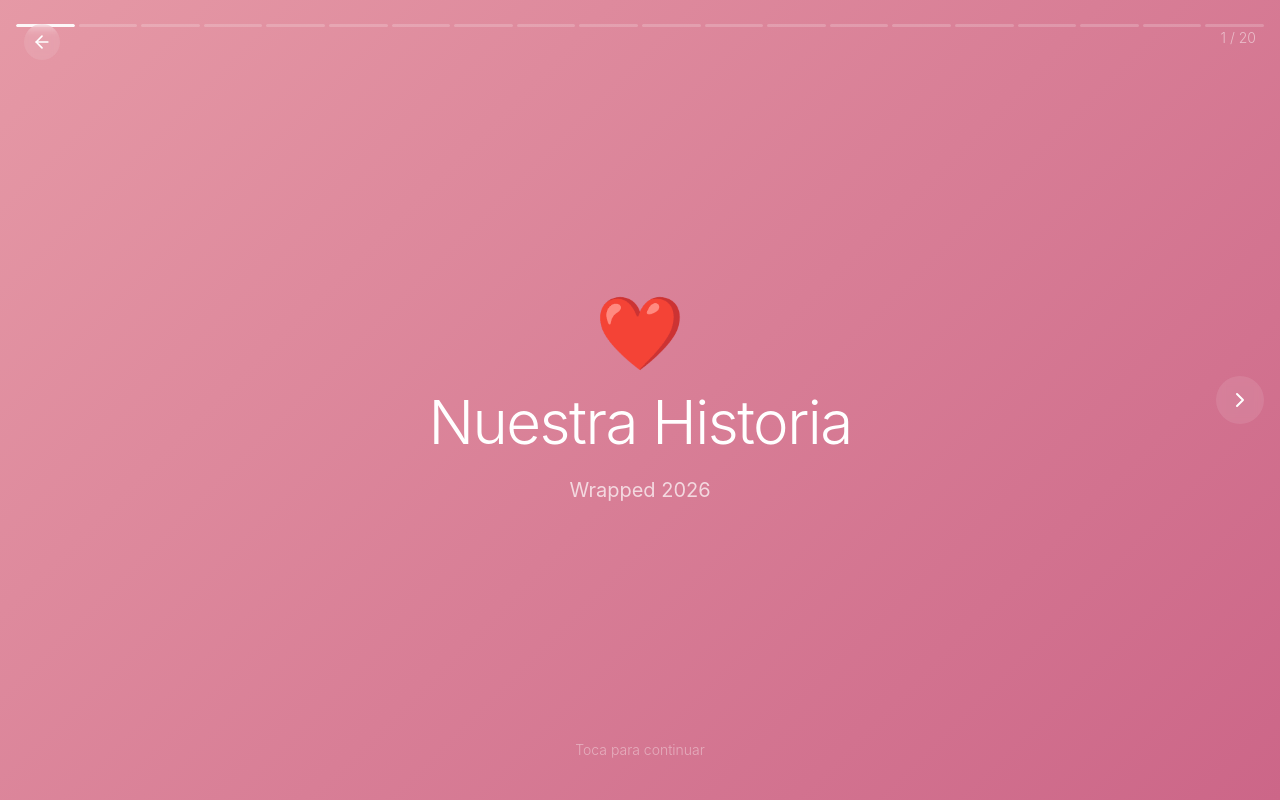
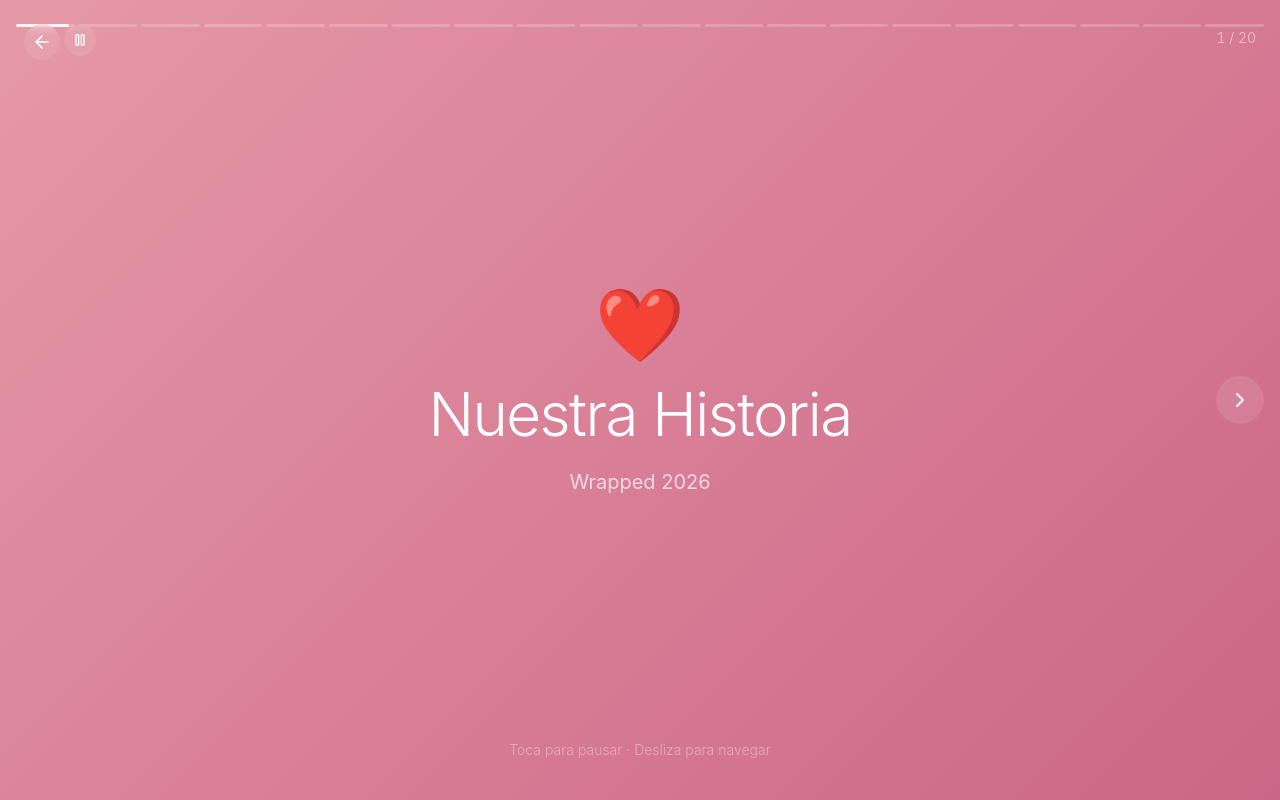
Before and after one commit to zelttikDevv/Nuestra-Historia, a Next.js app: page /wrapped in a window 1280 px wide. Built offline with nearby package versions, Linux system fonts and the light colour scheme.

Commit message:
Update WrappedView.tsx

```diff
--- a/components/WrappedView.tsx
+++ b/components/WrappedView.tsx
@@ -2,9 +2,11 @@
 
 import { useState, useEffect, useCallback, useRef } from 'react';
 import { motion, AnimatePresence } from 'framer-motion';
-import { ArrowLeft, ChevronLeft, ChevronRight } from 'lucide-react';
+import { ArrowLeft, ChevronLeft, ChevronRight, Pause, Play } from 'lucide-react';
 import { useRouter } from 'next/navigation';
 import { wrapped, type WrappedSlide } from '@/content/wrapped';
+
+const AUTO_ADVANCE_MS = 6000;
 
 const gradientMap: Record<WrappedSlide['gradient'], string> = {
   rose: 'linear-gradient(135deg, hsl(350 60% 75%) 0%, hsl(340 50% 60%) 100%)',
@@ -37,110 +39,226 @@ function ProgressBar({ total, current }: { total: number; current: number }) {
   );
 }
 
+const staggerContainer = {
+  animate: {
+    transition: {
+      staggerChildren: 0.12,
+      delayChildren: 0.2,
+    },
+  },
+};
+
+const staggerItem = {
+  initial: { opacity: 0, y: 12, filter: 'blur(4px)' },
+  animate: {
+    opacity: 1,
+    y: 0,
+    filter: 'blur(0px)',
+    transition: { duration: 0.6, ease: [0.22, 1, 0.36, 1] },
+  },
+};
+
 function ScreenContent({ slide }: { slide: WrappedSlide }) {
   switch (slide.type) {
     case 'cover':
       return (
-        <div className="text-center space-y-6">
-          {slide.emoji && <div className="text-7xl">{slide.emoji}</div>}
-          <h1 className="text-5xl md:text-6xl font-light text-white leading-tight tracking-tight">
+        <motion.div
+          className="text-center space-y-6"
+          variants={staggerContainer}
+          initial="initial"
+          animate="animate"
+        >
+          {slide.emoji && (
+            <motion.div variants={staggerItem} className="text-7xl">
+              {slide.emoji}
+            </motion.div>
+          )}
+          <motion.h1
+            variants={staggerItem}
+            className="text-5xl md:text-6xl font-light text-white leading-tight tracking-tight"
+          >
             {slide.title}
-          </h1>
+          </motion.h1>
           {slide.subtitle && (
-            <p className="text-lg md:text-xl text-white/70 max-w-md mx-auto leading-relaxed">
+            <motion.p
+              variants={staggerItem}
+              className="text-lg md:text-xl text-white/70 max-w-md mx-auto leading-relaxed"
+            >
               {slide.subtitle}
-            </p>
+            </motion.p>
           )}
-        </div>
+        </motion.div>
       );
 
     case 'text':
       return (
-        <div className="text-center space-y-6 max-w-lg mx-auto">
-          {slide.emoji && <div className="text-5xl">{slide.emoji}</div>}
-          <h2 className="text-3xl md:text-4xl font-light text-white leading-tight">
+        <motion.div
+          className="text-center space-y-6 max-w-lg mx-auto"
+          variants={staggerContainer}
+          initial="initial"
+          animate="animate"
+        >
+          {slide.emoji && (
+            <motion.div variants={staggerItem} className="text-5xl">
+              {slide.emoji}
+            </motion.div>
+          )}
+          <motion.h2
+            variants={staggerItem}
+            className="text-3xl md:text-4xl font-light text-white leading-tight"
+          >
             {slide.title}
-          </h2>
+          </motion.h2>
           {slide.description && (
-            <p className="text-base md:text-lg text-white/70 leading-relaxed whitespace-pre-line">
+            <motion.p
+              variants={staggerItem}
+              className="text-base md:text-lg text-white/70 leading-relaxed whitespace-pre-line"
+            >
               {slide.description}
-            </p>
+            </motion.p>
           )}
           {slide.subtitle && (
-            <p className="text-sm text-white/50 mt-4">{slide.subtitle}</p>
+            <motion.p
+              variants={staggerItem}
+              className="text-sm text-white/50 mt-4"
+            >
+              {slide.subtitle}
+            </motion.p>
           )}
-        </div>
+        </motion.div>
       );
 
     case 'highlight':
       return (
-        <div className="text-center space-y-6">
-          {slide.emoji && <div className="text-6xl">{slide.emoji}</div>}
+        <motion.div
+          className="text-center space-y-6"
+          variants={staggerContainer}
+          initial="initial"
+          animate="animate"
+        >
+          {slide.emoji && (
+            <motion.div variants={staggerItem} className="text-6xl">
+              {slide.emoji}
+            </motion.div>
+          )}
           {slide.value && (
-            <div className="text-5xl md:text-7xl font-extralight text-white tracking-tight">
+            <motion.div
+              variants={staggerItem}
+              className="text-5xl md:text-7xl font-extralight text-white tracking-tight"
+            >
               {slide.value}
-            </div>
+            </motion.div>
           )}
-          <h2 className="text-2xl md:text-3xl font-light text-white">
+          <motion.h2
+            variants={staggerItem}
+            className="text-2xl md:text-3xl font-light text-white"
+          >
             {slide.title}
-          </h2>
+          </motion.h2>
           {slide.description && (
-            <p className="text-base md:text-lg text-white/70 max-w-sm mx-auto leading-relaxed">
+            <motion.p
+              variants={staggerItem}
+              className="text-base md:text-lg text-white/70 max-w-sm mx-auto leading-relaxed"
+            >
               {slide.description}
-            </p>
+            </motion.p>
           )}
-        </div>
+        </motion.div>
       );
 
     case 'quote':
       return (
-        <div className="text-center space-y-8 max-w-lg mx-auto">
-          {slide.emoji && <div className="text-5xl">{slide.emoji}</div>}
+        <motion.div
+          className="text-center space-y-8 max-w-lg mx-auto"
+          variants={staggerContainer}
+          initial="initial"
+          animate="animate"
+        >
+          {slide.emoji && (
+            <motion.div variants={staggerItem} className="text-5xl">
+              {slide.emoji}
+            </motion.div>
+          )}
           <div className="space-y-4">
             {slide.value ? (
               <>
-                <h3 className="text-xl md:text-2xl font-light text-white/80">
+                <motion.h3
+                  variants={staggerItem}
+                  className="text-xl md:text-2xl font-light text-white/80"
+                >
                   {slide.title}
-                </h3>
-                <blockquote className="text-3xl md:text-4xl font-light text-white leading-relaxed italic">
+                </motion.h3>
+                <motion.blockquote
+                  variants={staggerItem}
+                  className="text-3xl md:text-4xl font-light text-white leading-relaxed italic"
+                >
                   &ldquo;{slide.value}&rdquo;
-                </blockquote>
+                </motion.blockquote>
               </>
             ) : (
-              <blockquote className="text-3xl md:text-4xl font-light text-white leading-relaxed italic">
+              <motion.blockquote
+                variants={staggerItem}
+                className="text-3xl md:text-4xl font-light text-white leading-relaxed italic"
+              >
                 &ldquo;{slide.title}&rdquo;
-              </blockquote>
+              </motion.blockquote>
             )}
             {slide.description && (
-              <p className="text-base text-white/60 whitespace-pre-line">
+              <motion.p
+                variants={staggerItem}
+                className="text-base text-white/60 whitespace-pre-line"
+              >
                 {slide.description}
-              </p>
+              </motion.p>
             )}
           </div>
           {slide.subtitle && (
-            <p className="text-base text-white/60">{slide.subtitle}</p>
+            <motion.p
+              variants={staggerItem}
+              className="text-base text-white/60"
+            >
+              {slide.subtitle}
+            </motion.p>
           )}
-        </div>
+        </motion.div>
       );
 
     case 'ending':
       return (
-        <div className="text-center space-y-8">
-          {slide.emoji && <div className="text-7xl">{slide.emoji}</div>}
-          <h1 className="text-4xl md:text-5xl font-light text-white leading-tight tracking-tight">
+        <motion.div
+          className="text-center space-y-8"
+          variants={staggerContainer}
+          initial="initial"
+          animate="animate"
+        >
+          {slide.emoji && (
+            <motion.div variants={staggerItem} className="text-7xl">
+              {slide.emoji}
+            </motion.div>
+          )}
+          <motion.h1
+            variants={staggerItem}
+            className="text-4xl md:text-5xl font-light text-white leading-tight tracking-tight"
+          >
             {slide.title}
-          </h1>
+          </motion.h1>
           {slide.subtitle && (
-            <p className="text-lg md:text-xl text-white/70 max-w-md mx-auto leading-relaxed">
+            <motion.p
+              variants={staggerItem}
+              className="text-lg md:text-xl text-white/70 max-w-md mx-auto leading-relaxed"
+            >
               {slide.subtitle}
-            </p>
+            </motion.p>
           )}
           {slide.description && (
-            <p className="text-base text-white/60 max-w-sm mx-auto">
+            <motion.p
+              variants={staggerItem}
+              className="text-base text-white/60 max-w-sm mx-auto"
+            >
               {slide.description}
-            </p>
+            </motion.p>
           )}
-        </div>
+        </motion.div>
       );
 
     default:
@@ -152,18 +270,32 @@ function ScreenContent({ slide }: { slide: WrappedSlide }) {
   }
 }
 
+// Story-style transition: fade + subtle zoom
 const slideVariants = {
   enter: (direction: number) => ({
-    x: direction > 0 ? '100%' : '-100%',
+    scale: 0.96,
     opacity: 0,
+    filter: 'blur(4px)',
   }),
   center: {
-    x: 0,
+    scale: 1,
     opacity: 1,
+    filter: 'blur(0px)',
+    transition: {
+      scale: { duration: 0.5, ease: [0.22, 1, 0.36, 1] },
+      opacity: { duration: 0.4 },
+      filter: { duration: 0.5 },
+    },
   },
   exit: (direction: number) => ({
-    x: direction > 0 ? '-30%' : '30%',
+    scale: 1.04,
     opacity: 0,
+    filter: 'blur(6px)',
+    transition: {
+      scale: { duration: 0.4, ease: [0.22, 1, 0.36, 1] },
+      opacity: { duration: 0.3 },
+      filter: { duration: 0.4 },
+    },
   }),
 };
 
@@ -171,16 +303,34 @@ export function WrappedView() {
   const router = useRouter();
   const [currentIndex, setCurrentIndex] = useState(0);
   const [direction, setDirection] = useState(1);
+  const [isPlaying, setIsPlaying] = useState(true);
+  const [progress, setProgress] = useState(0);
   const touchStartX = useRef(0);
   const touchStartY = useRef(0);
+  const timerRef = useRef<number | null>(null);
+  const progressRef = useRef<number | null>(null);
+  const startTimeRef = useRef<number>(Date.now());
 
   const totalSlides = wrapped.length;
   const currentSlide = wrapped[currentIndex];
+
+  const clearTimers = useCallback(() => {
+    if (timerRef.current !== null) {
+      clearTimeout(timerRef.current);
+      timerRef.current = null;
+    }
+    if (progressRef.current !== null) {
+      cancelAnimationFrame(progressRef.current);
+      progressRef.current = null;
+    }
+  }, []);
 
   const goNext = useCallback(() => {
     if (currentIndex < totalSlides - 1) {
       setDirection(1);
       setCurrentIndex((prev) => prev + 1);
+      setProgress(0);
+      startTimeRef.current = Date.now();
     }
   }, [currentIndex, totalSlides]);
 
@@ -188,9 +338,41 @@ export function WrappedView() {
     if (currentIndex > 0) {
       setDirection(-1);
       setCurrentIndex((prev) => prev - 1);
+      setProgress(0);
+      startTimeRef.current = Date.now();
     }
   }, [currentIndex]);
 
+  // Auto-advance timer
+  useEffect(() => {
+    clearTimers();
+
+    if (!isPlaying) return;
+
+    startTimeRef.current = Date.now();
+
+    const tick = () => {
+      const elapsed = Date.now() - startTimeRef.current;
+      const pct = Math.min(elapsed / AUTO_ADVANCE_MS, 1);
+      setProgress(pct);
+
+      if (pct >= 1) {
+        if (currentIndex < totalSlides - 1) {
+          goNext();
+        } else {
+          setIsPlaying(false);
+        }
+      } else {
+        progressRef.current = requestAnimationFrame(tick);
+      }
+    };
+
+    progressRef.current = requestAnimationFrame(tick);
+
+    return clearTimers;
+  }, [currentIndex, isPlaying, totalSlides, goNext, clearTimers]);
+
+  // Keyboard navigation
   useEffect(() => {
     const handleKeyDown = (e: KeyboardEvent) => {
       if (e.key === 'ArrowRight' || e.key === ' ') {
@@ -201,6 +383,8 @@ export function WrappedView() {
         goPrev();
       } else if (e.key === 'Escape') {
         router.push('/');
+      } else if (e.key === 'p' || e.key === 'P') {
+        setIsPlaying((prev) => !prev);
       }
     };
     window.addEventListener('keydown', handleKeyDown);
@@ -210,6 +394,8 @@ export function WrappedView() {
   const handleTouchStart = (e: React.TouchEvent) => {
     touchStartX.current = e.touches[0].clientX;
     touchStartY.current = e.touches[0].clientY;
+    // Pause on touch
+    setIsPlaying(false);
   };
 
   const handleTouchEnd = (e: React.TouchEvent) => {
@@ -219,6 +405,21 @@ export function WrappedView() {
     if (Math.abs(deltaX) > Math.abs(deltaY) && Math.abs(deltaX) > 50) {
       if (deltaX > 0) goNext();
       else goPrev();
+    }
+    // Resume after a brief pause
+    setTimeout(() => {
+      startTimeRef.current = Date.now() - progress * AUTO_ADVANCE_MS;
+      setIsPlaying(true);
+    }, 1500);
+  };
+
+  const handleTap = () => {
+    // Tap to pause/resume
+    if (isPlaying) {
+      setIsPlaying(false);
+    } else {
+      startTimeRef.current = Date.now() - progress * AUTO_ADVANCE_MS;
+      setIsPlaying(true);
     }
   };
 
@@ -248,40 +449,80 @@ export function WrappedView() {
 
   return (
     <div
-      className="h-screen w-screen overflow-hidden relative select-none"
+      className="fixed inset-0 overflow-hidden select-none bg-black"
       onTouchStart={handleTouchStart}
       onTouchEnd={handleTouchEnd}
     >
-      {/* Dynamic background */}
-      <AnimatePresence mode="wait">
+      {/* Dynamic background - smooth crossfade */}
+      <AnimatePresence mode="sync">
         <motion.div
           key={`bg-${currentIndex}`}
           initial={{ opacity: 0 }}
           animate={{ opacity: 1 }}
           exit={{ opacity: 0 }}
-          transition={{ duration: 0.6 }}
-          className="fixed inset-0 -z-10"
+          transition={{ duration: 0.8, ease: [0.22, 1, 0.36, 1] }}
+          className="absolute inset-0"
           style={{ background: gradientMap[currentSlide.gradient] }}
         />
       </AnimatePresence>
 
-      {/* Progress bar */}
-      <ProgressBar total={totalSlides} current={currentIndex} />
+      {/* Progress bar with per-slide progress */}
+      <div className="fixed top-0 left-0 right-0 z-50 flex gap-1 p-4 pt-6">
+        {Array.from({ length: totalSlides }).map((_, i) => (
+          <div
+            key={i}
+            className="h-[3px] flex-1 rounded-full bg-white/20 overflow-hidden"
+          >
+            {i < currentIndex && (
+              <div className="h-full w-full bg-white/90 rounded-full" />
+            )}
+            {i === currentIndex && (
+              <motion.div
+                className="h-full bg-white/90 rounded-full"
+                style={{ width: `${progress * 100}%` }}
+              />
+            )}
+          </div>
+        ))}
+      </div>
 
       {/* Back button */}
       <button
-        onClick={() => (currentIndex === 0 ? router.push('/') : goPrev())}
+        onClick={(e) => {
+          e.stopPropagation();
+          currentIndex === 0 ? router.push('/') : goPrev();
+        }}
         className="fixed top-6 left-6 z-50 p-2 rounded-full bg-white/10 backdrop-blur-sm hover:bg-white/20 transition-colors"
       >
         <ArrowLeft className="w-5 h-5 text-white" />
       </button>
 
+      {/* Play/Pause button */}
+      <button
+        onClick={(e) => {
+          e.stopPropagation();
+          if (isPlaying) {
+            setIsPlaying(false);
+          } else {
+            startTimeRef.current = Date.now() - progress * AUTO_ADVANCE_MS;
+            setIsPlaying(true);
+          }
+        }}
+        className="fixed top-6 left-16 z-50 p-2 rounded-full bg-white/10 backdrop-blur-sm hover:bg-white/20 transition-colors"
+      >
+        {isPlaying ? (
+          <Pause className="w-4 h-4 text-white" />
+        ) : (
+          <Play className="w-4 h-4 text-white" />
+        )}
+      </button>
+
       {/* Slide counter */}
-      <div className="fixed top-7 right-6 z-50 text-white/50 text-sm font-light">
+      <div className="fixed top-7 right-6 z-50 text-white/60 text-sm font-light tabular-nums">
         {currentIndex + 1} / {totalSlides}
       </div>
 
-      {/* Slide content */}
+      {/* Slide content with story-style transition */}
       <AnimatePresence mode="wait" custom={direction}>
         <motion.div
           key={currentSlide.id}
@@ -290,20 +531,10 @@ export function WrappedView() {
           initial="enter"
           animate="center"
           exit="exit"
-          transition={{
-            x: { type: 'spring', stiffness: 300, damping: 30 },
-            opacity: { duration: 0.3 },
-          }}
-          className="h-full w-full flex items-center justify-center p-8 px-6"
-          onClick={goNext}
+          className="absolute inset-0 flex items-center justify-center p-8 px-6 pt-20 pb-24"
+          onClick={handleTap}
         >
-          <motion.div
-            initial={{ opacity: 0, y: 20 }}
-            animate={{ opacity: 1, y: 0 }}
-            transition={{ duration: 0.5, delay: 0.15 }}
-          >
-            <ScreenContent slide={currentSlide} />
-          </motion.div>
+          <ScreenContent slide={currentSlide} />
         </motion.div>
       </AnimatePresence>
 
@@ -337,11 +568,11 @@ export function WrappedView() {
           initial={{ opacity: 0 }}
           animate={{ opacity: 1 }}
           transition={{ delay: 1.5, duration: 0.5 }}
-          className="fixed bottom-10 left-0 right-0 text-center text-white/40 text-sm font-light"
+          className="fixed bottom-10 left-0 right-0 text-center text-white/40 text-sm font-light pointer-events-none"
         >
-          Toca para continuar
+          Toca para pausar · Desliza para navegar
         </motion.div>
       )}
     </div>
   );
-          }
+            }
```
